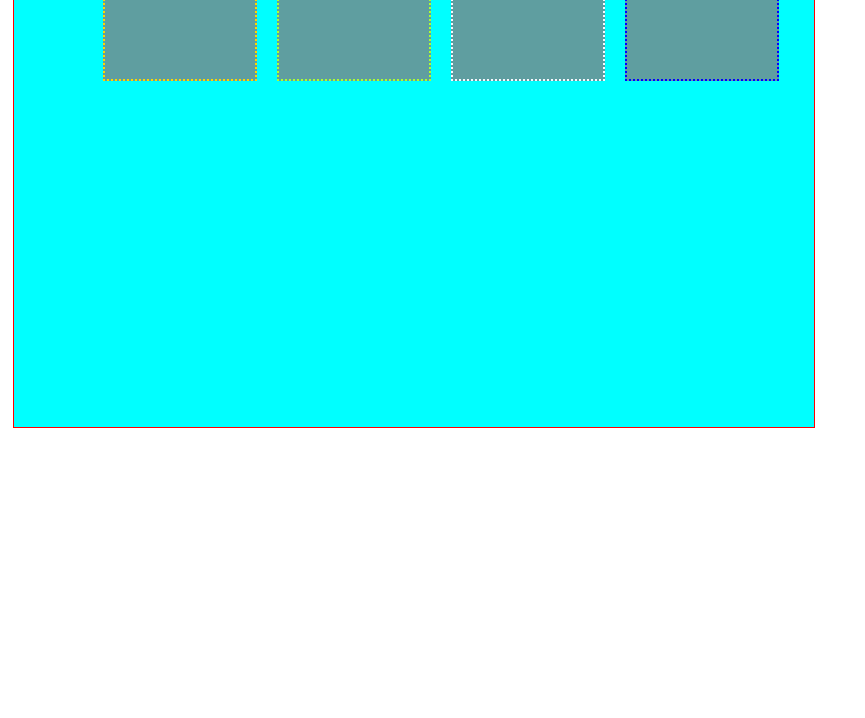
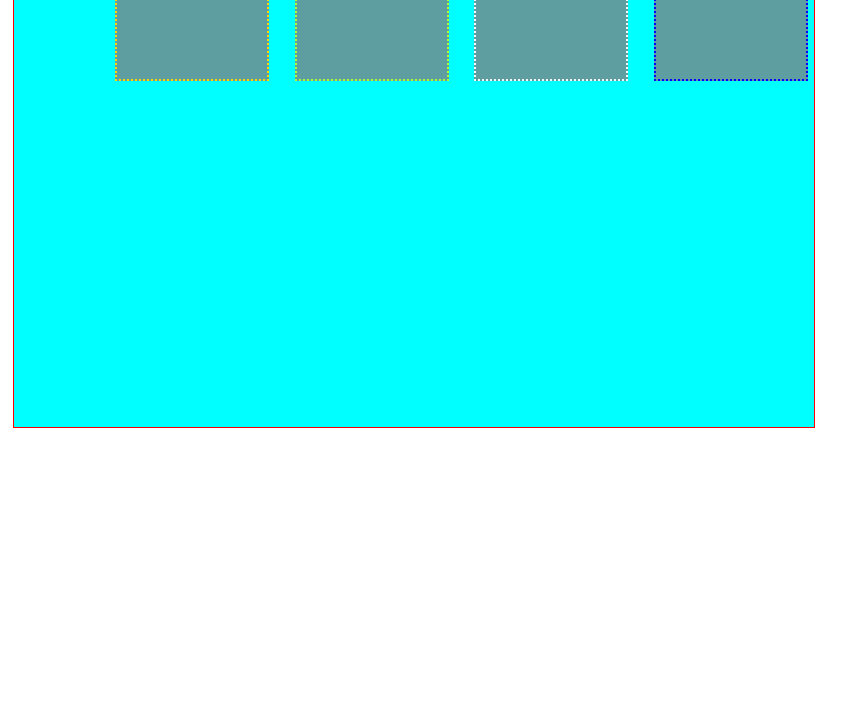
Before and after one commit to adityatandon19/ABES-TOT-FSD, a plain HTML site: page CSS/flexwork/index.html in a window 1280 px wide. Shown: the part 82-800 px from the top of the page, without its empty margins (0-865 px from the left). Drawn offline with Linux system fonts and the light colour scheme.

Commit message:
space-evenly as justify-content

```diff
--- a/CSS/flexwork/flex.css
+++ b/CSS/flexwork/flex.css
@@ -8,7 +8,7 @@
      flex-direction: row;
      flex-wrap: wrap;
      gap: 20px;
-     justify-content: flex-start;
+     justify-content: space-evenly;
 }
 .box1 {
      height: 150px;
```
